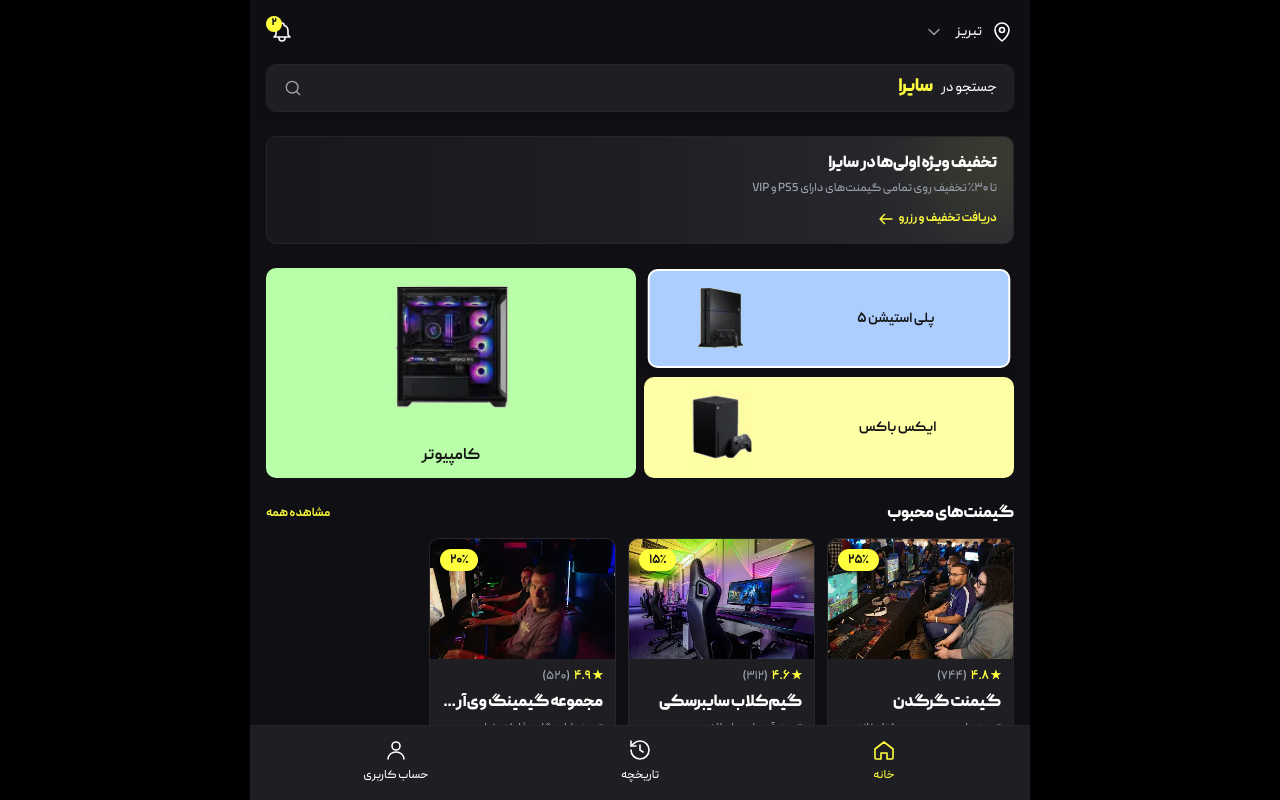
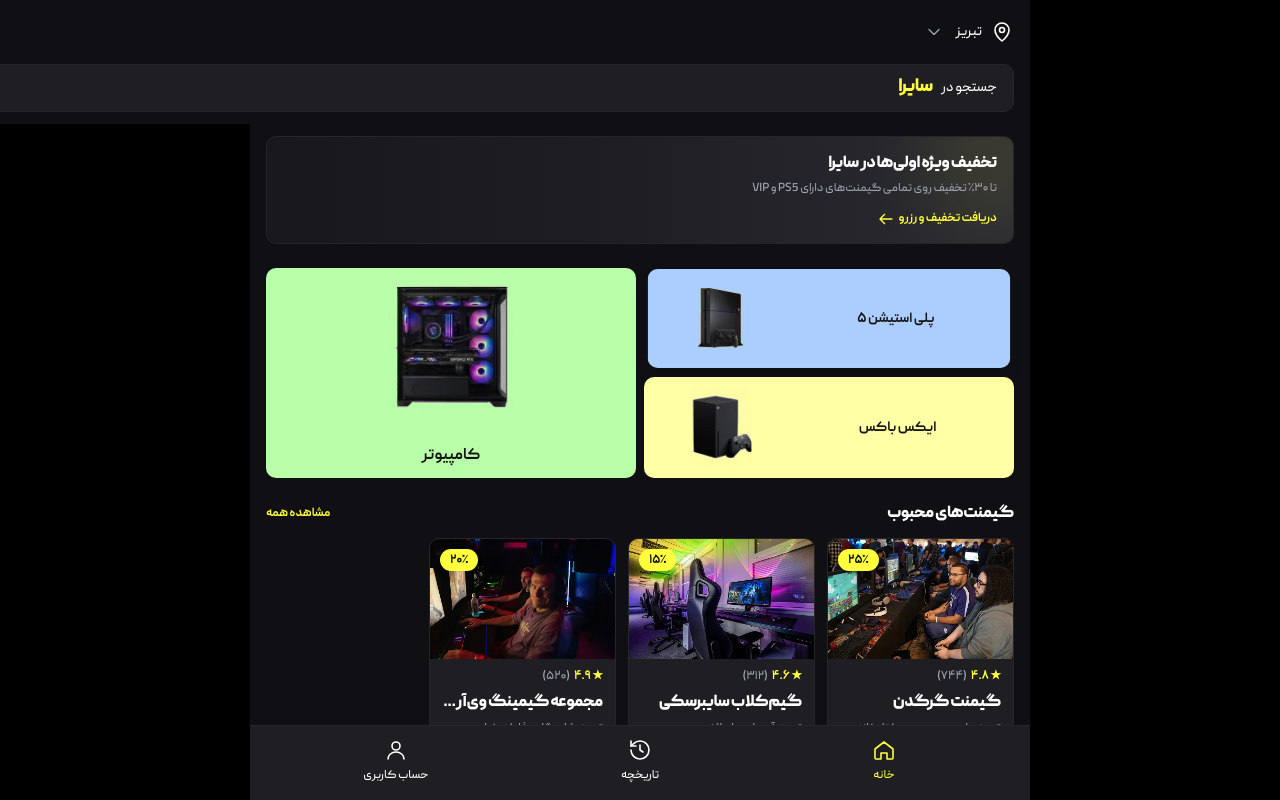
Before and after one commit to moazzen3169/sayra, a Next.js app: page / in a window 1280 px wide. Shown: the top 800 px of the page. Built offline with nearby package versions, Linux system fonts and the light colour scheme.

Commit message:
update header

```diff
--- a/src/app/page.tsx
+++ b/src/app/page.tsx
@@ -77,7 +77,7 @@
         onSearchClick={() => alert("جستجوی گیمنت و ایستگاه بازی")}
       />
 
-      <main className="flex-1 px-4 py-3 flex flex-col gap-6">
+      <main className="flex-1 px-4 py-3 flex flex-col gap-6 mt-[124px]">
         {/* ۱. بخش اطلاع‌رسانی تخفیف و بنر تبلیغاتی */}
         <section>
           <PromoBanner
--- a/src/components/DeviceCategories.tsx
+++ b/src/components/DeviceCategories.tsx
@@ -93,7 +93,7 @@
                   style.position,
                   style.background,
                   isSelected
-                    ? "border-white shadow-lg scale-[0.98]"
+                    ? "border-transparent shadow-lg scale-[0.98]"
                     : "border-transparent hover:brightness-95",
                 ].join(" ")}
               >
--- a/src/components/Header.tsx
+++ b/src/components/Header.tsx
@@ -17,7 +17,7 @@
   onSearchClick,
 }) => {
   return (
-    <header className="sticky top-0 z-40 w-full bg-[var(--bg-body)]/95 backdrop-blur-md px-4 pt-4 pb-3 flex flex-col gap-4">
+    <header className="fixed top-0 z-40 w-full bg-[var(--bg-body)] px-4 pt-4 pb-3 flex flex-col gap-4">
       {/* Row 1: Location (right) + Bell (left) */}
       <div className="flex items-center justify-between">
         <button
```
